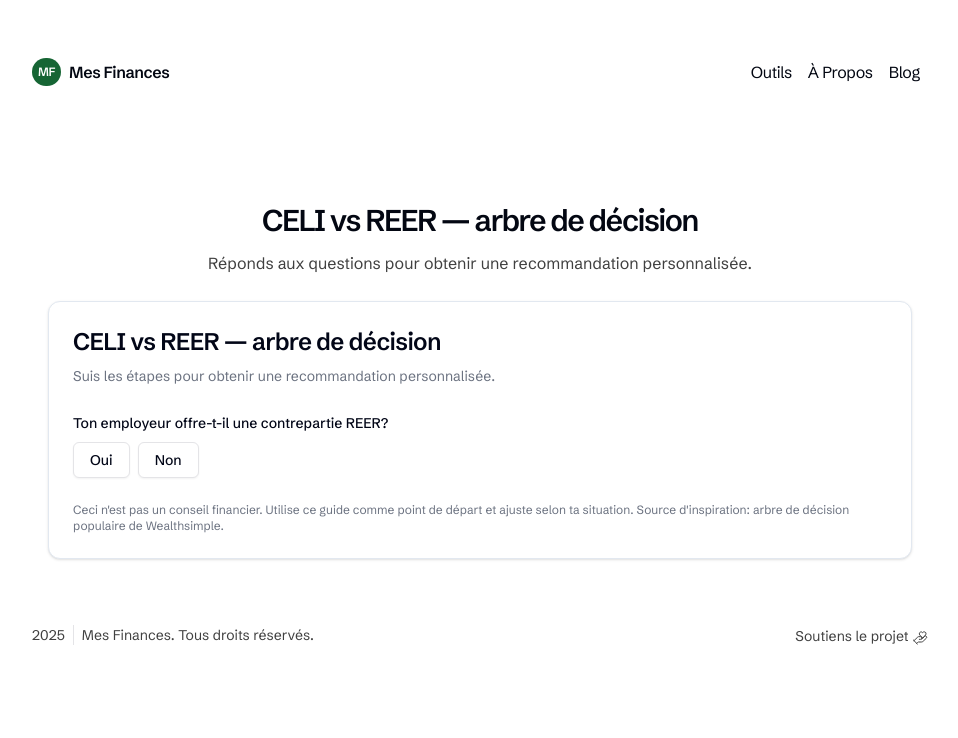
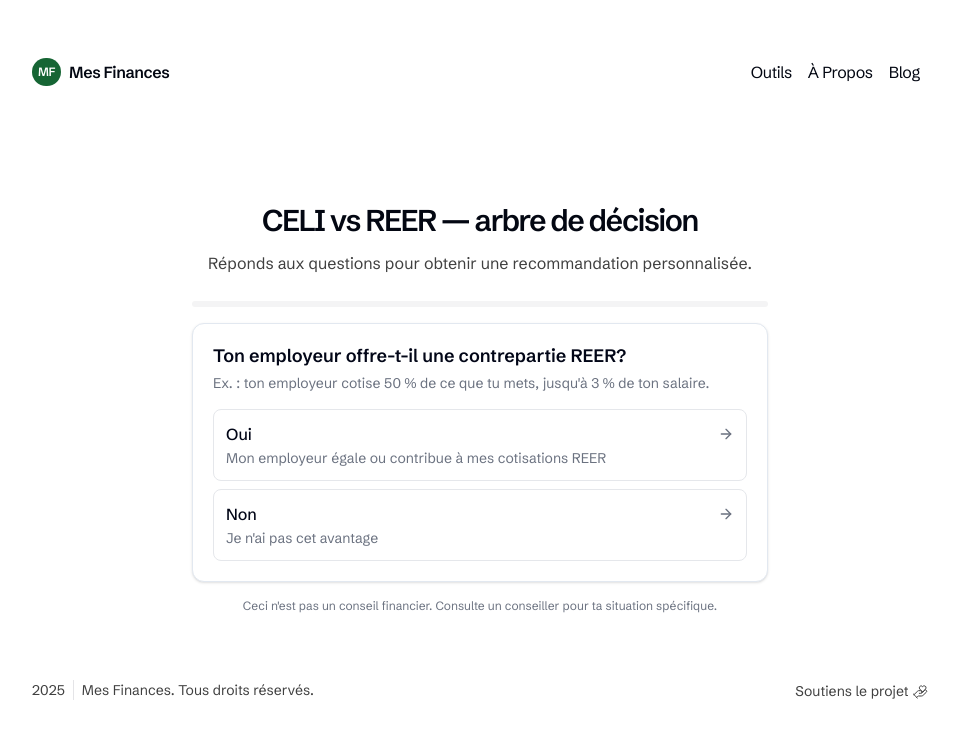
Before and after one commit to samlafontaine/mesfinances, a Next.js app: page /outils/celi-vs-reer in a window 1280 px wide. Shown: the top 738 px of the page, without its empty margins (160-1118 px from the left). Built offline with nearby package versions, Linux system fonts and the light colour scheme.

Commit message:
celi vs reer

```diff
--- a/app/components/CeliVsReerDecision.tsx
+++ b/app/components/CeliVsReerDecision.tsx
@@ -1,298 +1,380 @@
 "use client";
-import { useMemo, useState } from "react";
+import { useState } from "react";
 import { Card } from "@/components/ui/card";
 import { Button } from "@/components/ui/button";
 import { Input } from "@/components/ui/input";
-import { Label } from "@/components/ui/label";
+import { ChevronLeft, CheckCircle2, ArrowRight } from "lucide-react";
 
-type YesNo = "yes" | "no" | null;
+// --- Types ---
+type Answer = string | number | null;
 
-export default function CeliVsReerDecision() {
-  const [hasEmployerMatch, setHasEmployerMatch] = useState<YesNo>(null);
-  const [hasDebt, setHasDebt] = useState<YesNo>(null);
-  const [debtType, setDebtType] = useState<"high" | "low" | null>(null);
-  const [hasEmergencyFund, setHasEmergencyFund] = useState<YesNo>(null);
-  const [income, setIncome] = useState<number | "">(60000);
-  const [expectHigherIncomeLater, setExpectHigherIncomeLater] =
-    useState<YesNo>(null);
+interface Step {
+  id: string;
+  question: string;
+  hint?: string;
+  type: "choice" | "income";
+  choices?: { label: string; value: string; description?: string }[];
+}
 
-  const resetFrom = (level: number) => {
-    if (level <= 1) {
-      setHasDebt(null);
-      setDebtType(null);
-      setHasEmergencyFund(null);
-      setIncome(60000);
-      setExpectHigherIncomeLater(null);
+interface Recommendation {
+  winner: "CELI" | "REER" | "DETTE" | "URGENCE" | "LES DEUX";
+  title: string;
+  detail: string;
+  color: string;
+  bg: string;
 }
-    if (level <= 2) {
-      setDebtType(null);
-      setHasEmergencyFund(null);
-      setIncome(60000);
-      setExpectHigherIncomeLater(null);
+
+// --- Arbre de décision ---
+// Retourne l'ID de la prochaine étape ou null si on a une recommandation
+function getNextStep(answers: Record<string, Answer>): string | null {
+  if (answers["employer"] === undefined) return "employer";
+  if (answers["employer"] === "yes") return null; // → recommandation immédiate
+
+  if (answers["debt"] === undefined) return "debt";
+  if (answers["debt"] === "high") return null; // → rembourse
+  if (answers["debt"] === "low" || answers["debt"] === "no") {
+    if (answers["emergency"] === undefined) return "emergency";
+    if (answers["emergency"] === "no") return null; // → fonds d'urgence
+    if (answers["emergency"] === "yes") {
+      if (answers["income"] === undefined) return "income";
+      const income = Number(answers["income"]);
+      if (!income) return "income";
+      if (income < 50000) return null; // → CELI
+      if (income >= 100000) return null; // → REER
+      // revenu intermédiaire
+      if (answers["future"] === undefined) return "future";
+      return null; // → recommandation basée sur future
     }
-    if (level <= 3) {
-      setHasEmergencyFund(null);
-      setIncome(60000);
-      setExpectHigherIncomeLater(null);
   }
-    if (level <= 4) {
-      setIncome(60000);
-      setExpectHigherIncomeLater(null);
+  return null;
 }
-    if (level <= 5) {
-      setExpectHigherIncomeLater(null);
-    }
-  };
 
-  const recommendation = useMemo(() => {
-    // Employer match always first
-    if (hasEmployerMatch === "yes") {
+function getRecommendation(answers: Record<string, Answer>): Recommendation | null {
+  if (answers["employer"] === "yes") {
     return {
-        title: "Profite du REER avec contrepartie de l'employeur",
+      winner: "REER",
+      title: "Cotise au REER jusqu'à la contrepartie employeur",
       detail:
-          "Cotise au REER jusqu'au maximum de la contrepartie – c'est de l'argent gratuit.",
+        "La contrepartie de ton employeur est de l'argent gratuit — c'est le meilleur rendement garanti qui existe. Commence par maximiser cet avantage avant tout autre investissement.",
+      color: "text-blue-700 dark:text-blue-400",
+      bg: "bg-blue-50 dark:bg-blue-950 border-blue-200 dark:border-blue-800",
     };
   }
 
-    // Debts
-    if (hasDebt === "yes") {
-      if (debtType === "high") {
+  if (answers["debt"] === "high") {
     return {
-          title: "Rembourse ta dette à haut intérêt d'abord",
+      winner: "DETTE",
+      title: "Rembourse tes dettes à taux élevé d'abord",
       detail:
-            "Les intérêts de carte de crédit dépassent largement les rendements attendus. Priorise le remboursement, ensuite épargne.",
-        };
-      }
-      // low-interest (e.g., mortgage) → move on to emergency fund
-    }
-
-    if (hasEmergencyFund === "no") {
-      return {
-        title: "Constitue un fonds d'urgence",
-        detail:
-          "Mets en place 3 à 6 mois de dépenses dans un compte facilement accessible avant d'investir.",
+        "Les intérêts de carte de crédit (20 %+) dépassent largement les rendements boursiers espérés. Rembourse ces dettes avant d'investir — c'est mathématiquement plus avantageux.",
+      color: "text-red-700 dark:text-red-400",
+      bg: "bg-red-50 dark:bg-red-950 border-red-200 dark:border-red-800",
     };
   }
 
-    if (income === "" || Number(income) <= 0) {
-      return null;
-    }
-
-    const numericIncome = Number(income);
-
-    // Income-based guidance inspired by common guidance
-    if (numericIncome < 50000) {
+  if (answers["emergency"] === "no") {
     return {
-        title: "Priorise le CELI",
+      winner: "URGENCE",
+      title: "Constitue un fonds d'urgence",
       detail:
-          "À revenu plus faible, l'économie d'impôt du REER est limitée. Le CELI offre une flexibilité et une croissance à l'abri de l'impôt.",
+        "3 à 6 mois de dépenses dans un compte CELI à intérêt élevé. C'est la base de toute bonne santé financière — sans filet de sécurité, le moindre imprévu peut forcer une vente à perte.",
+      color: "text-orange-700 dark:text-orange-400",
+      bg: "bg-orange-50 dark:bg-orange-950 border-orange-200 dark:border-orange-800",
     };
   }
 
-    if (numericIncome >= 100000) {
+  const income = Number(answers["income"]);
+
+  if (income < 50000) {
     return {
-        title: "Priorise le REER",
+      winner: "CELI",
+      title: "Priorise le CELI",
       detail:
-          "À revenu élevé, l'économie d'impôt immédiate du REER est généralement plus avantageuse. Complète avec le CELI ensuite.",
+        "À revenu plus faible, la tranche d'imposition marginale est peu élevée — la déduction REER vaut moins. Le CELI offre la même croissance à l'abri de l'impôt, avec plus de flexibilité (les retraits ne réduisent pas les prestations gouvernementales).",
+      color: "text-green-700 dark:text-green-400",
+      bg: "bg-green-50 dark:bg-green-950 border-green-200 dark:border-green-800",
     };
   }
 
-    // Middle incomes
-    if (expectHigherIncomeLater === "yes") {
+  if (income >= 100000) {
     return {
-        title: "Priorise le CELI (puis REER plus tard)",
+      winner: "REER",
+      title: "Priorise le REER",
       detail:
-          "Si tu t'attends à un revenu plus élevé plus tard, garde de la marge REER pour l'utiliser quand ta tranche d'imposition sera plus haute.",
+        "À revenu élevé, la déduction REER te fait économiser de l'impôt à ta tranche marginale la plus haute (souvent 47 %+ au Québec). C'est un avantage fiscal puissant. Complète ensuite avec le CELI.",
+      color: "text-blue-700 dark:text-blue-400",
+      bg: "bg-blue-50 dark:bg-blue-950 border-blue-200 dark:border-blue-800",
     };
   }
 
-    if (expectHigherIncomeLater === "no") {
+  // Revenu intermédiaire (50k–100k)
+  if (answers["future"] === "yes") {
     return {
-        title: "Priorise le REER",
+      winner: "CELI",
+      title: "Priorise le CELI pour l'instant",
       detail:
-          "Si ton revenu sera similaire ou plus faible à la retraite, l'économie d'impôt du REER maintenant peut être optimale.",
+        "Si ton revenu va augmenter, garde ton espace REER pour plus tard — la déduction vaudra davantage quand tu seras dans une tranche d'imposition plus élevée. Utilise le CELI maintenant.",
+      color: "text-green-700 dark:text-green-400",
+      bg: "bg-green-50 dark:bg-green-950 border-green-200 dark:border-green-800",
+    };
+  }
+
+  if (answers["future"] === "no") {
+    return {
+      winner: "LES DEUX",
+      title: "REER en priorité, puis CELI",
+      detail:
+        "À revenu intermédiaire stable, le REER est généralement avantageux pour l'économie d'impôt immédiate. Après avoir cotisé au REER, place le remboursement d'impôt dans ton CELI.",
+      color: "text-purple-700 dark:text-purple-400",
+      bg: "bg-purple-50 dark:bg-purple-950 border-purple-200 dark:border-purple-800",
     };
   }
 
   return null;
-  }, [
-    hasEmployerMatch,
-    hasDebt,
-    debtType,
-    hasEmergencyFund,
-    income,
-    expectHigherIncomeLater,
-  ]);
+}
+
+const STEPS: Record<string, Step> = {
+  employer: {
+    id: "employer",
+    question: "Ton employeur offre-t-il une contrepartie REER?",
+    hint: "Ex. : ton employeur cotise 50 % de ce que tu mets, jusqu'à 3 % de ton salaire.",
+    type: "choice",
+    choices: [
+      { label: "Oui", value: "yes", description: "Mon employeur égale ou contribue à mes cotisations REER" },
+      { label: "Non", value: "no", description: "Je n'ai pas cet avantage" },
+    ],
+  },
+  debt: {
+    id: "debt",
+    question: "As-tu des dettes?",
+    hint: "Ne compte pas l'hypothèque si le taux est inférieur à ~5 %.",
+    type: "choice",
+    choices: [
+      { label: "Oui — taux élevé", value: "high", description: "Cartes de crédit, marges à 10 %+, prêts personnels" },
+      { label: "Oui — taux faible", value: "low", description: "Hypothèque, prêt auto à faible taux" },
+      { label: "Non", value: "no", description: "Je suis libre de dettes" },
+    ],
+  },
+  emergency: {
+    id: "emergency",
+    question: "As-tu un fonds d'urgence?",
+    hint: "L'objectif : 3 à 6 mois de dépenses essentielles dans un compte facilement accessible.",
+    type: "choice",
+    choices: [
+      { label: "Oui", value: "yes", description: "J'ai au moins 3 mois de dépenses de côté" },
+      { label: "Non", value: "no", description: "Je n'ai pas encore de coussin financier" },
+    ],
+  },
+  income: {
+    id: "income",
+    question: "Quel est ton revenu annuel imposable approximatif?",
+    hint: "Regarde la case 26000 de ton T4, ou ton revenu d'emploi avant déductions.",
+    type: "income",
+  },
+  future: {
+    id: "future",
+    question: "Penses-tu gagner significativement plus dans les 3 à 5 prochaines années?",
+    hint: "Une promotion, un changement de carrière, la fin d'études — tout ce qui pourrait hausser ta tranche d'imposition.",
+    type: "choice",
+    choices: [
+      { label: "Oui", value: "yes", description: "Mon revenu devrait augmenter pas mal" },
+      { label: "Non", value: "no", description: "Mon revenu restera assez stable" },
+    ],
+  },
+};
+
+const STEP_ORDER = ["employer", "debt", "emergency", "income", "future"];
+
+// --- Composant ---
+export default function CeliVsReerDecision() {
+  const [answers, setAnswers] = useState<Record<string, Answer>>({});
+  const [incomeInput, setIncomeInput] = useState<string>("");
+
+  const currentStepId = getNextStep(answers);
+  const currentStep = currentStepId ? STEPS[currentStepId] : null;
+  const recommendation = !currentStepId ? getRecommendation(answers) : null;
+
+  const completedStepIds = STEP_ORDER.filter(
+    (id) => answers[id] !== undefined && id !== currentStepId
+  );
+  const progressPct = currentStepId
+    ? (completedStepIds.length / STEP_ORDER.length) * 100
+    : 100;
+
+  const handleChoice = (stepId: string, value: string) => {
+    setAnswers((prev) => ({ ...prev, [stepId]: value }));
+  };
+
+  const handleIncome = () => {
+    const val = Number(incomeInput.replace(/\s/g, "").replace(",", "."));
+    if (val > 0) {
+      setAnswers((prev) => ({ ...prev, income: val }));
+      setIncomeInput("");
+    }
+  };
+
+  const goBack = () => {
+    // Remove the last answered step
+    const lastAnswered = [...completedStepIds].reverse()[0];
+    if (lastAnswered) {
+      setAnswers((prev) => {
+        const next = { ...prev };
+        delete next[lastAnswered];
+        // also clear anything after it
+        const idx = STEP_ORDER.indexOf(lastAnswered);
+        STEP_ORDER.slice(idx + 1).forEach((id) => delete next[id]);
+        return next;
+      });
+    }
+  };
+
+  const reset = () => {
+    setAnswers({});
+    setIncomeInput("");
+  };
+
+  const getLabelForAnswer = (stepId: string, value: Answer) => {
+    if (stepId === "income") return `${Number(value).toLocaleString("fr-CA")} $`;
+    const step = STEPS[stepId];
+    if (step?.type === "choice") {
+      return step.choices?.find((c) => c.value === value)?.label ?? String(value);
+    }
+    return String(value);
+  };
 
   return (
-    <Card className="p-4 md:p-6 space-y-6">
-      <div className="text-left space-y-2">
-        <h2 className="text-xl md:text-2xl font-semibold tracking-tight">
-          CELI vs REER — arbre de décision
-        </h2>
-        <p className="text-sm text-muted-foreground">
-          Suis les étapes pour obtenir une recommandation personnalisée.
-        </p>
+    <div className="w-full max-w-xl mx-auto space-y-4">
+      {/* Progress bar */}
+      <div className="w-full h-1.5 bg-zinc-100 dark:bg-zinc-800 rounded-full overflow-hidden">
+        <div
+          className="h-full bg-primary rounded-full transition-all duration-500"
+          style={{ width: `${progressPct}%` }}
+        />
       </div>
 
-      {/* Step 1: Employer match */}
-      <div className="space-y-2">
-        <Label>Ton employeur offre-t-il une contrepartie REER?</Label>
+      {/* Answered steps recap */}
+      {completedStepIds.length > 0 && (
+        <div className="space-y-1">
+          {completedStepIds.map((id) => (
+            <div
+              key={id}
+              className="flex items-center gap-2 text-sm text-muted-foreground"
+            >
+              <CheckCircle2 size={14} className="text-primary shrink-0" />
+              <span>{STEPS[id].question}</span>
+              <span className="ml-auto font-medium text-foreground">
+                {getLabelForAnswer(id, answers[id])}
+              </span>
+            </div>
+          ))}
+        </div>
+      )}
+
+      {/* Current question */}
+      {currentStep && (
+        <Card className="p-5 space-y-4">
+          <div className="space-y-1">
+            <p className="font-semibold text-lg leading-snug">{currentStep.question}</p>
+            {currentStep.hint && (
+              <p className="text-sm text-muted-foreground">{currentStep.hint}</p>
+            )}
+          </div>
+
+          {currentStep.type === "choice" && (
+            <div className="flex flex-col gap-2">
+              {currentStep.choices?.map((choice) => (
+                <button
+                  key={choice.value}
+                  onClick={() => handleChoice(currentStep.id, choice.value)}
+                  className="text-left p-3 rounded-lg border border-border hover:border-primary hover:bg-primary/5 transition-all duration-150 group"
+                >
+                  <div className="flex items-center justify-between">
+                    <span className="font-medium">{choice.label}</span>
+                    <ArrowRight size={16} className="text-muted-foreground group-hover:text-primary group-hover:translate-x-0.5 transition-all" />
+                  </div>
+                  {choice.description && (
+                    <p className="text-sm text-muted-foreground mt-0.5">
+                      {choice.description}
+                    </p>
+                  )}
+                </button>
+              ))}
+            </div>
+          )}
+
+          {currentStep.type === "income" && (
+            <div className="space-y-3">
               <div className="flex gap-2">
-          <Button
-            variant={hasEmployerMatch === "yes" ? "default" : "outline"}
-            onClick={() => {
-              setHasEmployerMatch("yes");
-              resetFrom(1);
-            }}
-          >
-            Oui
-          </Button>
-          <Button
-            variant={hasEmployerMatch === "no" ? "default" : "outline"}
-            onClick={() => {
-              setHasEmployerMatch("no");
-              resetFrom(1);
-            }}
-          >
-            Non
+                <Input
+                  type="number"
+                  placeholder="Ex. : 65 000"
+                  value={incomeInput}
+                  onChange={(e) => setIncomeInput(e.target.value)}
+                  onKeyDown={(e) => e.key === "Enter" && handleIncome()}
+                  className="text-lg"
+                  autoFocus
+                />
+                <Button onClick={handleIncome} disabled={!incomeInput}>
+                  Continuer
                 </Button>
               </div>
-      </div>
-
-      {hasEmployerMatch === "no" && (
-        <div className="space-y-3">
-          {/* Step 2: Debt */}
-          <div className="space-y-2">
-            <Label>As-tu des dettes?</Label>
-            <div className="flex gap-2">
-              <Button
-                variant={hasDebt === "yes" ? "default" : "outline"}
+              <div className="flex gap-2 flex-wrap">
+                {[40000, 60000, 80000, 100000, 120000].map((v) => (
+                  <button
+                    key={v}
                     onClick={() => {
-                  setHasDebt("yes");
-                  resetFrom(2);
+                      setAnswers((prev) => ({ ...prev, income: v }));
                     }}
+                    className="px-3 py-1 text-sm rounded-full border border-border hover:border-primary hover:bg-primary/5 transition-all"
                   >
-                Oui
-              </Button>
-              <Button
-                variant={hasDebt === "no" ? "default" : "outline"}
-                onClick={() => {
-                  setHasDebt("no");
-                  resetFrom(2);
-                }}
-              >
-                Non
-              </Button>
-            </div>
-          </div>
-
-          {hasDebt === "yes" && (
-            <div className="space-y-2">
-              <Label>Quel type de dette?</Label>
-              <div className="flex gap-2">
-                <Button
-                  variant={debtType === "high" ? "default" : "outline"}
-                  onClick={() => {
-                    setDebtType("high");
-                    resetFrom(3);
-                  }}
-                >
-                  Taux élevé (ex.: cartes de crédit)
-                </Button>
-                <Button
-                  variant={debtType === "low" ? "default" : "outline"}
-                  onClick={() => {
-                    setDebtType("low");
-                    resetFrom(3);
-                  }}
-                >
-                  Taux faible (ex.: hypothèque)
-                </Button>
+                    {v.toLocaleString("fr-CA")} $
+                  </button>
+                ))}
               </div>
             </div>
           )}
 
-          {(hasDebt === "no" || debtType === "low") && (
-            <div className="space-y-2">
-              <Label>As-tu un fonds d'urgence (3 à 6 mois)?</Label>
-              <div className="flex gap-2">
-                <Button
-                  variant={hasEmergencyFund === "yes" ? "default" : "outline"}
-                  onClick={() => {
-                    setHasEmergencyFund("yes");
-                    resetFrom(4);
-                  }}
+          {completedStepIds.length > 0 && (
+            <button
+              onClick={goBack}
+              className="flex items-center gap-1 text-sm text-muted-foreground hover:text-foreground transition-colors"
             >
-                  Oui
-                </Button>
-                <Button
-                  variant={hasEmergencyFund === "no" ? "default" : "outline"}
-                  onClick={() => {
-                    setHasEmergencyFund("no");
-                    resetFrom(4);
-                  }}
-                >
-                  Non
-                </Button>
-              </div>
-            </div>
+              <ChevronLeft size={14} />
+              Retour
+            </button>
           )}
-
-          {hasEmergencyFund === "yes" && (
-            <div className="grid md:grid-cols-2 gap-4">
-              <div className="space-y-2">
-                <Label>Ton revenu annuel imposable</Label>
-                <Input
-                  type="number"
-                  value={income}
-                  onChange={(e) => setIncome(Number(e.target.value))}
-                />
-              </div>
-
-              <div className="space-y-2">
-                <Label>Penses-tu gagner plus dans 3 à 5 ans?</Label>
-                <div className="flex gap-2">
-                  <Button
-                    variant={
-                      expectHigherIncomeLater === "yes" ? "default" : "outline"
-                    }
-                    onClick={() => setExpectHigherIncomeLater("yes")}
-                  >
-                    Oui
-                  </Button>
-                  <Button
-                    variant={
-                      expectHigherIncomeLater === "no" ? "default" : "outline"
-                    }
-                    onClick={() => setExpectHigherIncomeLater("no")}
-                  >
-                    Non
-                  </Button>
-                </div>
-              </div>
-            </div>
-          )}
-        </div>
-      )}
-
-      {recommendation && (
-        <Card className="p-4 bg-primary/5 border-primary/30">
-          <div className="space-y-1">
-            <div className="font-semibold">Recommandation</div>
-            <div className="text-lg">{recommendation.title}</div>
-            <div className="text-sm text-muted-foreground">
-              {recommendation.detail}
-            </div>
-          </div>
         </Card>
       )}
 
-      <p className="text-xs text-muted-foreground">
-        Ceci n'est pas un conseil financier. Utilise ce guide comme point de
-        départ et ajuste selon ta situation. Source d'inspiration: arbre de
-        décision populaire de Wealthsimple.
+      {/* Recommendation */}
+      {recommendation && (
+        <Card className={`p-5 border ${recommendation.bg} space-y-3`}>
+          <div className="space-y-1">
+            <div className="text-xs uppercase tracking-widest font-semibold text-muted-foreground">
+              Recommandation
+            </div>
+            <div className={`text-2xl font-bold ${recommendation.color}`}>
+              {recommendation.winner}
+            </div>
+            <div className="font-semibold text-lg">{recommendation.title}</div>
+            <p className="text-sm text-muted-foreground leading-relaxed">
+              {recommendation.detail}
             </p>
+          </div>
+
+          <button
+            onClick={reset}
+            className="text-sm text-muted-foreground hover:text-foreground underline underline-offset-2 transition-colors"
+          >
+            Recommencer
+          </button>
         </Card>
+      )}
+
+      <p className="text-xs text-muted-foreground text-center">
+        Ceci n&apos;est pas un conseil financier. Consulte un conseiller pour
+        ta situation spécifique.
+      </p>
+    </div>
   );
 }
--- a/app/page.tsx
+++ b/app/page.tsx
@@ -41,6 +41,16 @@ export default function Home() {
       alt: "Calculateur de fonds d'urgence",
       description:
         "Calcule le montant idéal de ton fonds d'urgence selon tes dépenses mensuelles et ta situation personnelle. Obtiens une recommandation personnalisée de 3 à 12 mois.",
+      year: "2025",
+      tag: "Finances personnelles",
+    },
+    {
+      link: "/outils/celi-vs-reer",
+      title: "CELI vs REER",
+      imageSrc: "/celi-vs-reer.png",
+      alt: "CELI vs REER",
+      description:
+        "Tu ne sais pas si tu devrais cotiser à ton CELI ou ton REER? Réponds à quelques questions et obtiens une recommandation personnalisée selon ta situation.",
       year: "2025",
       tag: "Finances personnelles",
     },
```
Lines whose indentation alone changed are shown as unchanged.
